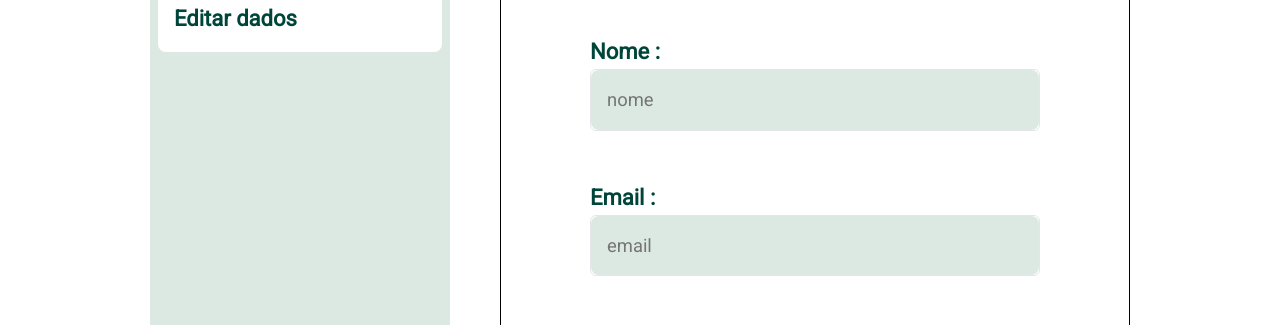
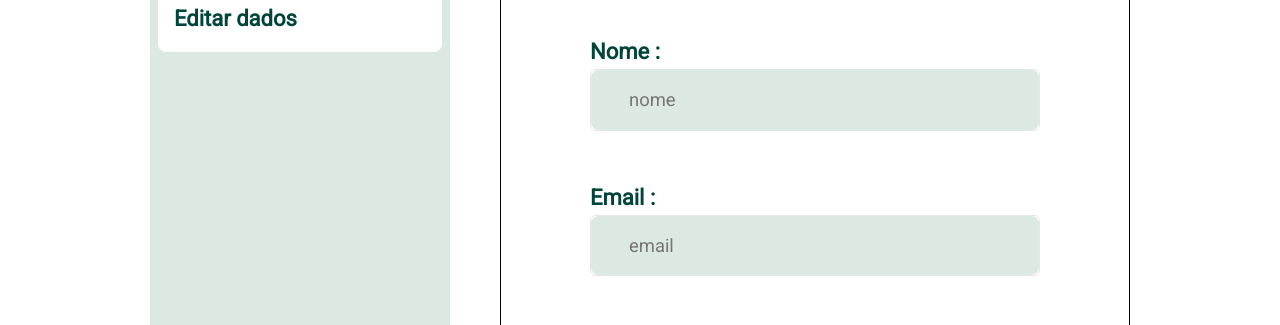
Before and after one commit to GustavoCarv/DAGBIE, a React (Vite) app: page /perfil in a window 1280 px wide. Shown: the part 196-521 px from the top of the page. Built offline with nearby package versions, Linux system fonts and the light colour scheme; no server answers.

Commit message:
fix(input): correção do espaço entre icone-placeholder

```diff
--- a/src/components/Input/styles.ts
+++ b/src/components/Input/styles.ts
@@ -10,12 +10,11 @@ export const DefaultInput = styled.input`
         border: none;
         outline: transparent;
         width: 100%;
-        padding: 16px;
+        padding: 16px 16px 16px 38px;
         font-size: ${theme.fontSizes.normal_plus};
     `}
 `;
 
 export const DefaultInputGroup = styled(InputGroup)`
-    /*   border: 1px solid ${({ theme }) => theme.colors.black}; */
     background-color: ${({ theme }) => theme.colors.$brandGreenLight};
 `;
```
